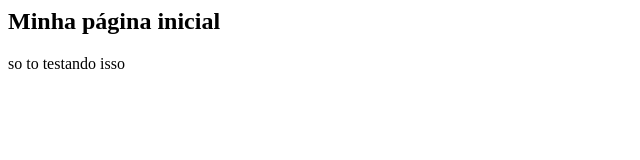
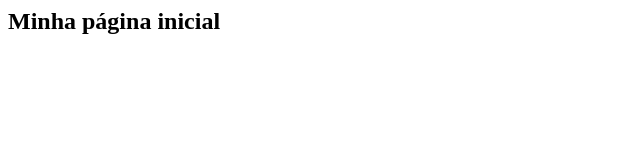
Before and after one commit to Matteu-s/projeto-curso-git, a plain HTML site: page index.html in a window 1280 px wide. Shown: the whole page, without its empty margins (0-640 px from the left). Drawn offline with Linux system fonts and the light colour scheme.

Commit message:
retirando so testando isso

```diff
--- a/index.html
+++ b/index.html
@@ -7,6 +7,5 @@
 
 <body>
 	<h2>Minha página inicial</h2>
-		so to testando isso
 </body>
 </html>
```
